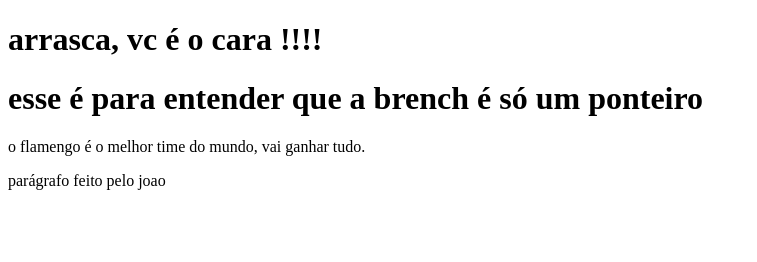
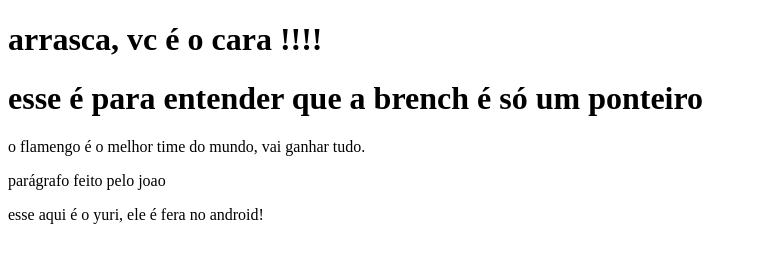
Before and after one commit to domcelo/aulao_nitro, a plain HTML site: page index.html in a window 1280 px wide. Shown: the whole page, without its empty margins (0-757 px from the left). Drawn offline with Linux system fonts and the light colour scheme.

Commit message:
commit de yutri do android

```diff
--- a/index.html
+++ b/index.html
@@ -20,5 +20,9 @@
   <p>
     parágrafo feito pelo joao
   </p>
+
+  <p>
+    esse aqui é o yuri, ele é fera no android!
+  </p>
 </body>
 </html>
```
